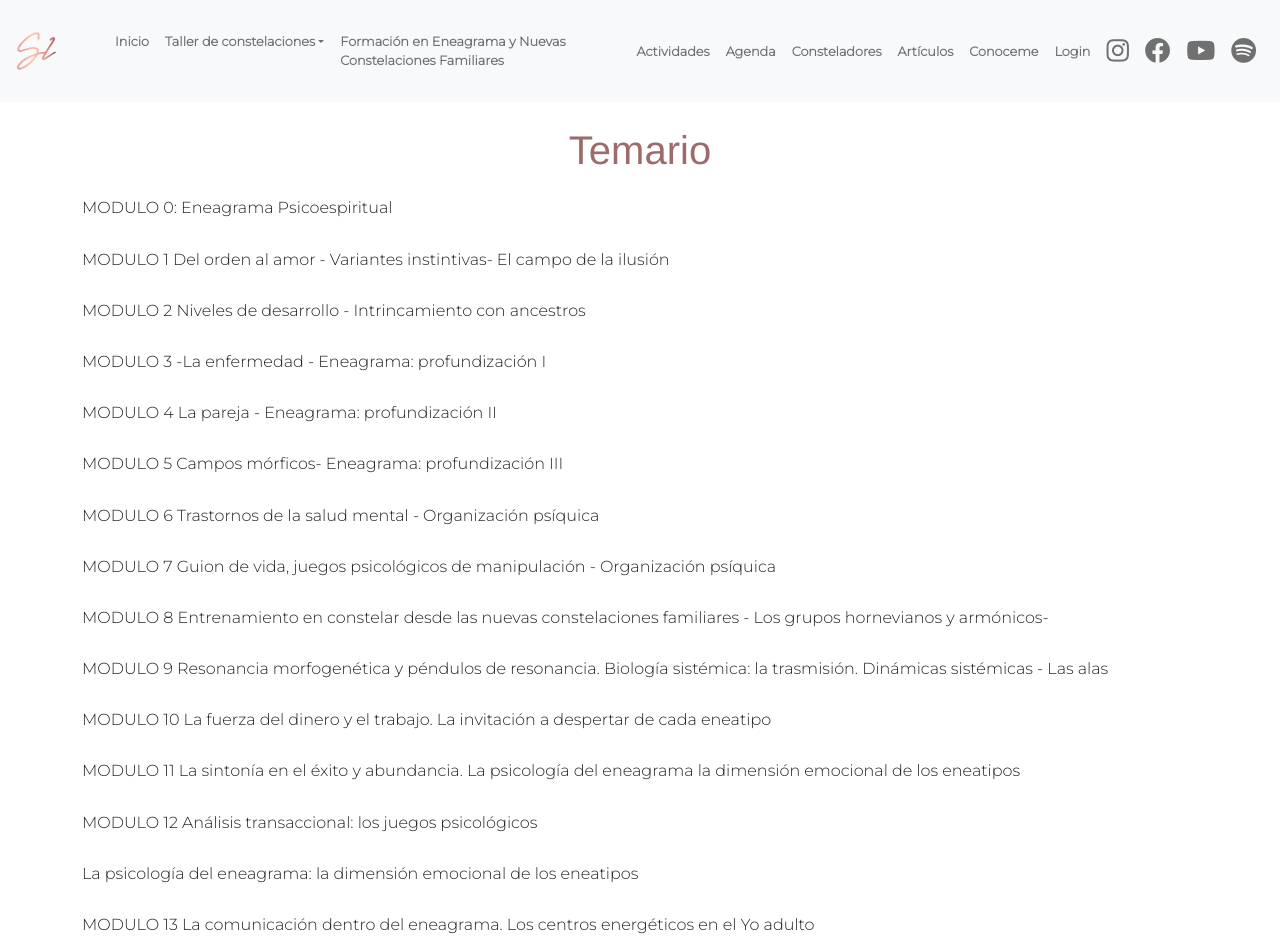
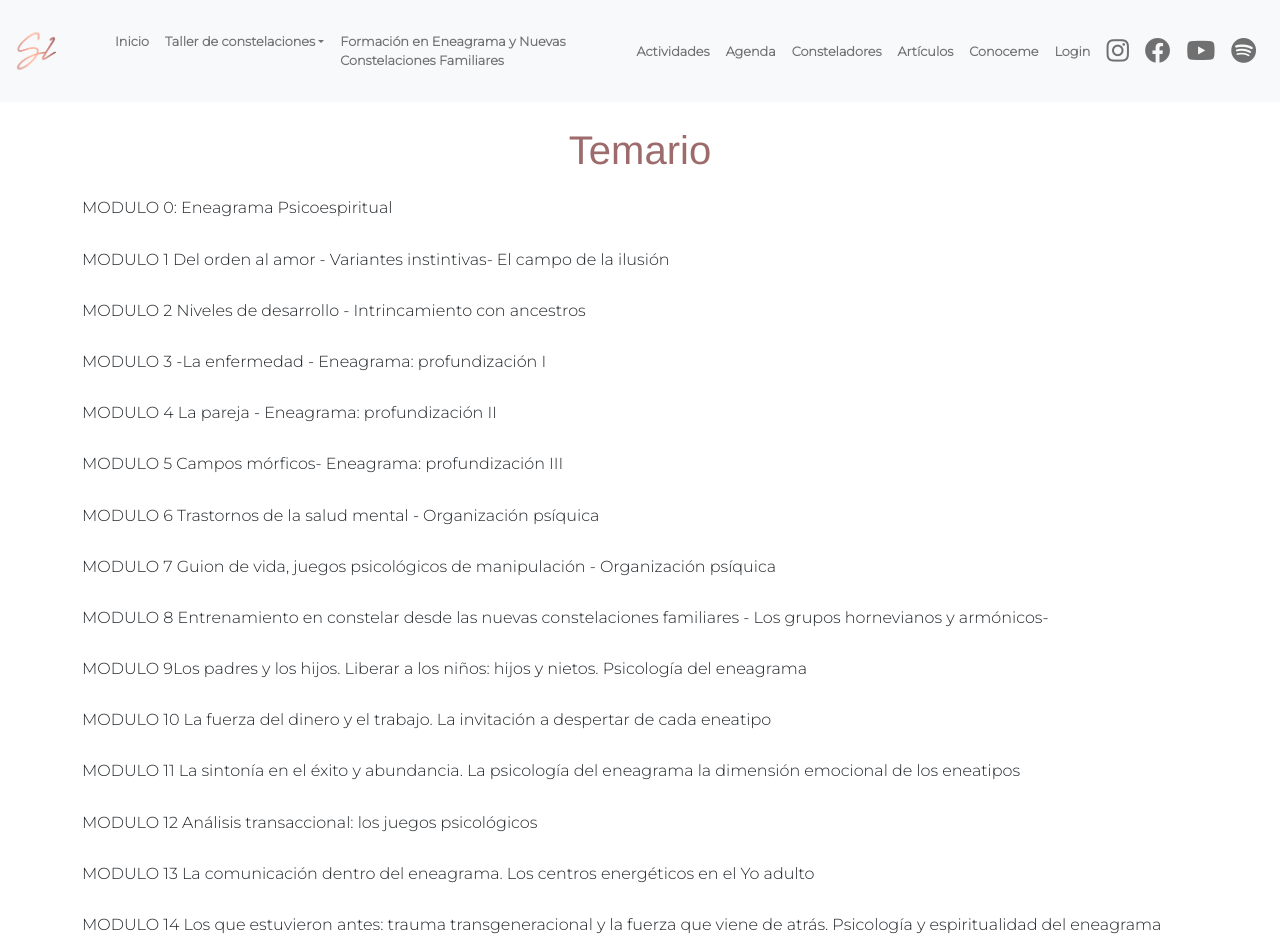
Before and after one commit to Nicocaputocai/silvia-iurman, a React (Vite) app: page /NCFA/temario in a window 1280 px wide. Shown: the top 952 px of the page. Built offline with nearby package versions, Linux system fonts and the light colour scheme; no server answers.

Commit message:
cambio de nombre modulo

```diff
--- a/src/Components/NCFA/Syllabus/Syllabus.jsx
+++ b/src/Components/NCFA/Syllabus/Syllabus.jsx
@@ -36,8 +36,7 @@ export const Syllabus = () => {
         <h6>MODULO 8 Entrenamiento en constelar desde las nuevas constelaciones
         familiares - Los grupos hornevianos y armónicos-</h6>
         <br />
-        <h6>MODULO 9 Resonancia morfogenética y péndulos de resonancia. Biología
-        sistémica: la trasmisión. Dinámicas sistémicas - Las alas</h6>
+        <h6>MODULO 9Los padres y los hijos. Liberar a los niños: hijos y nietos. Psicología del eneagrama</h6>
         <br />
         <h6> MODULO 10 La fuerza del dinero y el trabajo. La invitación a despertar
         de cada eneatipo</h6>
@@ -46,8 +45,6 @@ export const Syllabus = () => {
         eneagrama la dimensión emocional de los eneatipos</h6>
         <br />
         <h6>MODULO 12 Análisis transaccional: los juegos psicológicos</h6>
-        <br />
-        <h6>La psicología del eneagrama: la dimensión emocional de los eneatipos</h6>
         <br />
         <h6>MODULO 13 La comunicación dentro del eneagrama. Los centros energéticos
         en el Yo adulto</h6>
```
Also changed, not shown: 3 other files (tests, documents, lock files or other folders).
